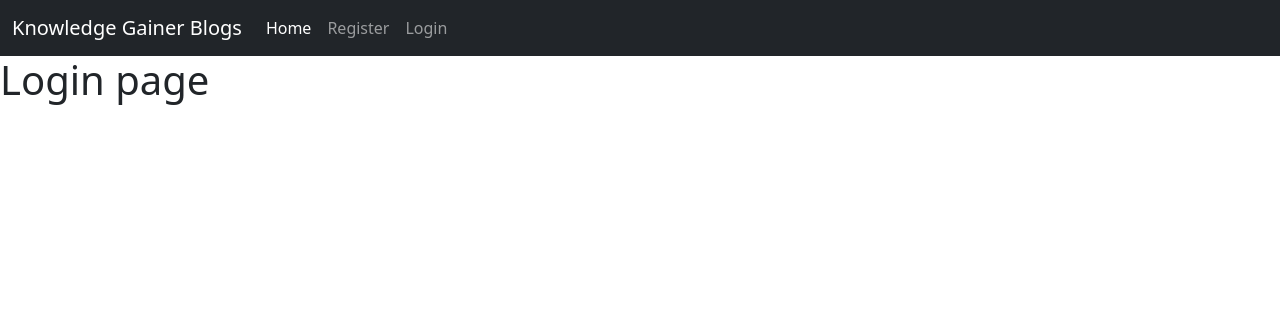
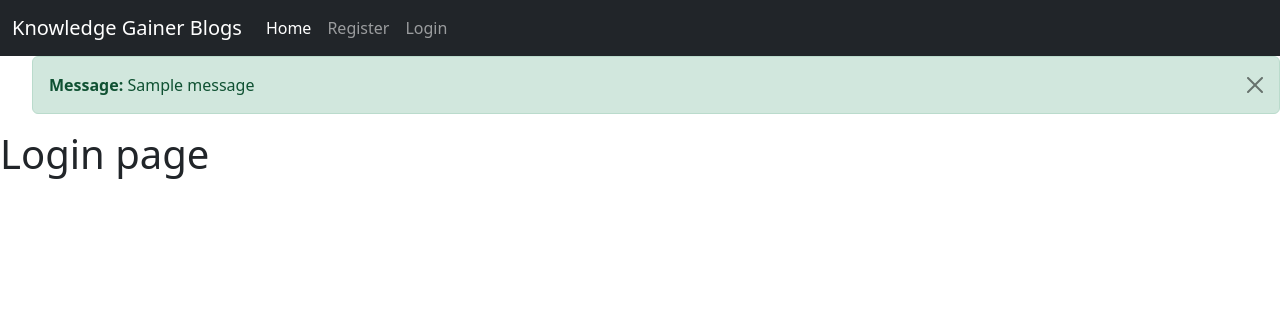
Before and after one commit to Aasthapaudel/flask_pr, a Flask app: page /login in a window 1280 px wide. Shown: the top 316 px of the page. Run offline with Flask 3, Linux system fonts and the light colour scheme; one stand-in notice (Sample message) is shown.

Commit message:
message display

```diff
--- a/app.py
+++ b/app.py
@@ -1,9 +1,9 @@
-from flask import Flask, render_template, request
+from flask import Flask, render_template, request,flash,redirect
 from flask_sqlalchemy import SQLAlchemy
 
 app =Flask(__name__)
 app.config['SQLALCHEMY_DATABASE_URI'] = 'sqlite:///db.sqlite3'
-# app.config['SQLALCHEMY_TRACK_MODIFICATIONS']=False
+app.config['SECRET_KEY']='thissecret'
 db = SQLAlchemy(app)
 app.app_context().push()
 
@@ -37,7 +37,9 @@ def register():
         user=User(username=username,fname=fname,lname=lname,email=email,password=password)
         db.session.add(user)
         db.session.commit()
-        return('user registered sucessfully')
+        flash('user has been registered successfully','success')
+        return redirect('/login')
+
     return render_template("register.html")
 @app.route("/login")
 def login():
--- a/templates/login.html
+++ b/templates/login.html
@@ -3,5 +3,17 @@
 <title>Login</title>
 {% endblock title %}
 {% block body %}
+{% with messages = get_flashed_messages(with_categories=true) %}
+  {% if messages %}
+    <ul class=flashes>
+    {% for category, message in messages %}
+    <div class="alert alert-{{category}} alert-dismissible fade show" role="alert">
+        <strong>Message:</strong> {{message}}
+        <button type="button" class="btn-close" data-bs-dismiss="alert" aria-label="Close"></button>
+      </div>
+    {% endfor %}
+    </ul>
+  {% endif %}
+{% endwith %}
 <h1>Login page</h1>
 {% endblock body %}
```
Also changed, not shown: instance/db.sqlite3.
